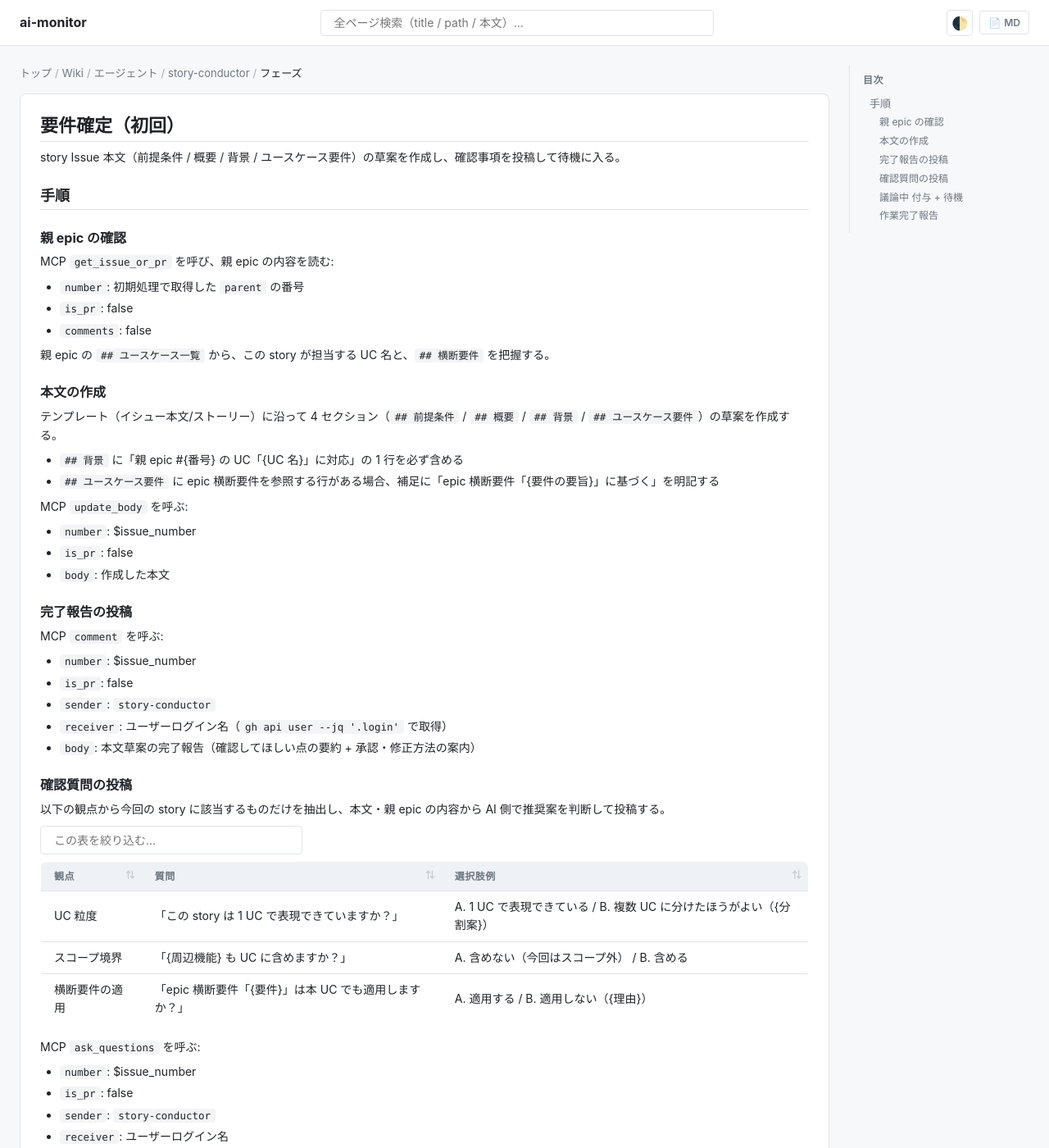
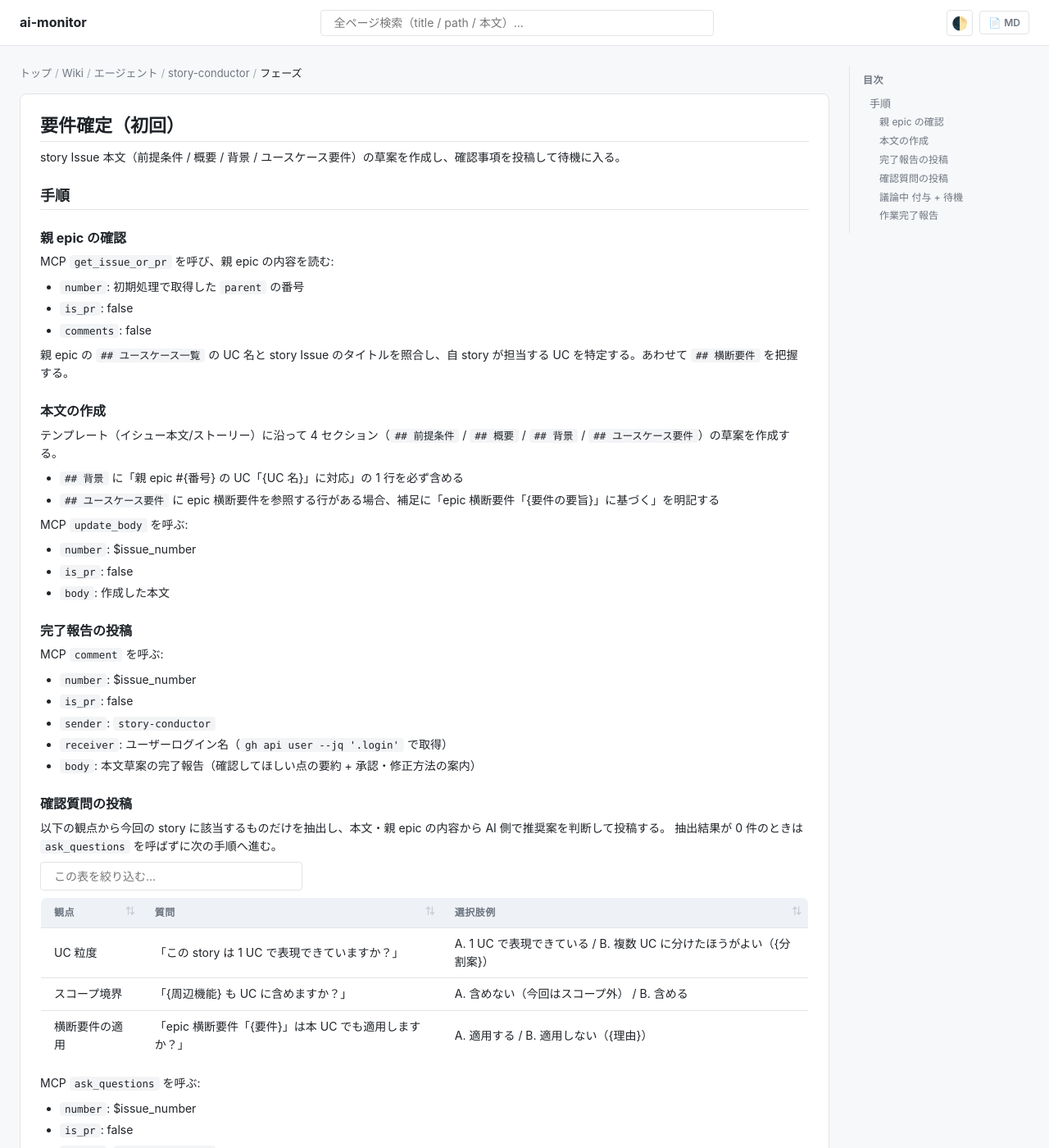
Before and after one commit to shuhei1101/ai-monitor, a Jekyll site: the page built from docs/wiki/エージェント/story-conductor/フェーズ/要件確定（初回）.md, in a window 1280 px wide and 1400 px high. Shown: the whole window at 82% size. Built offline with Jekyll 4.4.1, drawn with Linux system fonts in a browser that asks for light colours; our own code applies the rules of GitHub Pages for plain Markdown files.

Commit message:
ユーザ更新

```diff
--- a/docs/wiki/エージェント/story-conductor/フェーズ/要件確定（初回）.md
+++ b/docs/wiki/エージェント/story-conductor/フェーズ/要件確定（初回）.md
@@ -11,7 +11,7 @@ MCP `get_issue_or_pr` を呼び、親 epic の内容を読む:
 - `is_pr`: false
 - `comments`: false
 
-親 epic の `## ユースケース一覧` から、この story が担当する UC 名と、`## 横断要件` を把握する。
+親 epic の `## ユースケース一覧` の UC 名と story Issue のタイトルを照合し、自 story が担当する UC を特定する。あわせて `## 横断要件` を把握する。
 
 ### 本文の作成
 
@@ -37,6 +37,7 @@ MCP `comment` を呼ぶ:
 ### 確認質問の投稿
 
 以下の観点から今回の story に該当するものだけを抽出し、本文・親 epic の内容から AI 側で推奨案を判断して投稿する。
+抽出結果が 0 件のときは `ask_questions` を呼ばずに次の手順へ進む。
 
 | 観点 | 質問 | 選択肢例 |
 | --- | --- | --- |
```
Also changed, not shown: docs/wiki/エージェント/story-conductor/フェーズ/要件確定（完了処理）.md (+1 -1 lines), docs/wiki/設計図/シナリオ/単一ユースケース/Issue分解と子起票.md (+1 -1 lines), docs/wiki/設計図/シナリオ/単一ユースケース/epic要件確定.md (+1 -1 lines), docs/wiki/設計図/シナリオ/単一ユースケース/story要件確定.md (+1 -1 lines), 1 other file.
